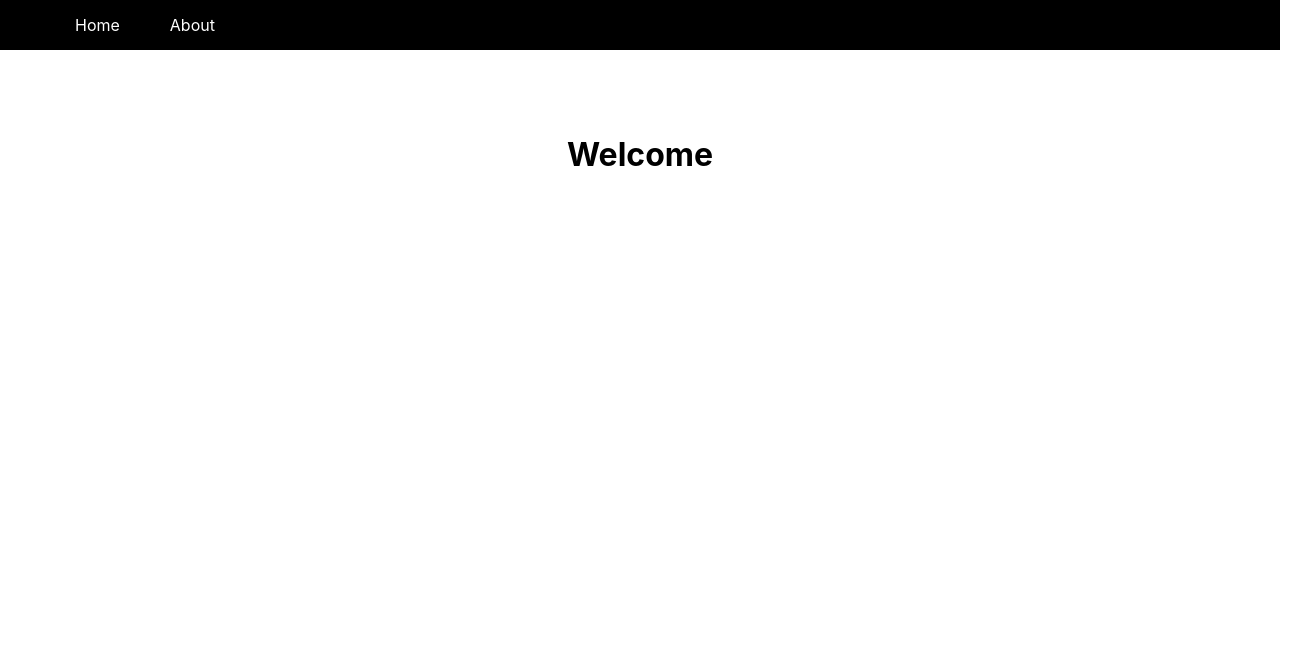
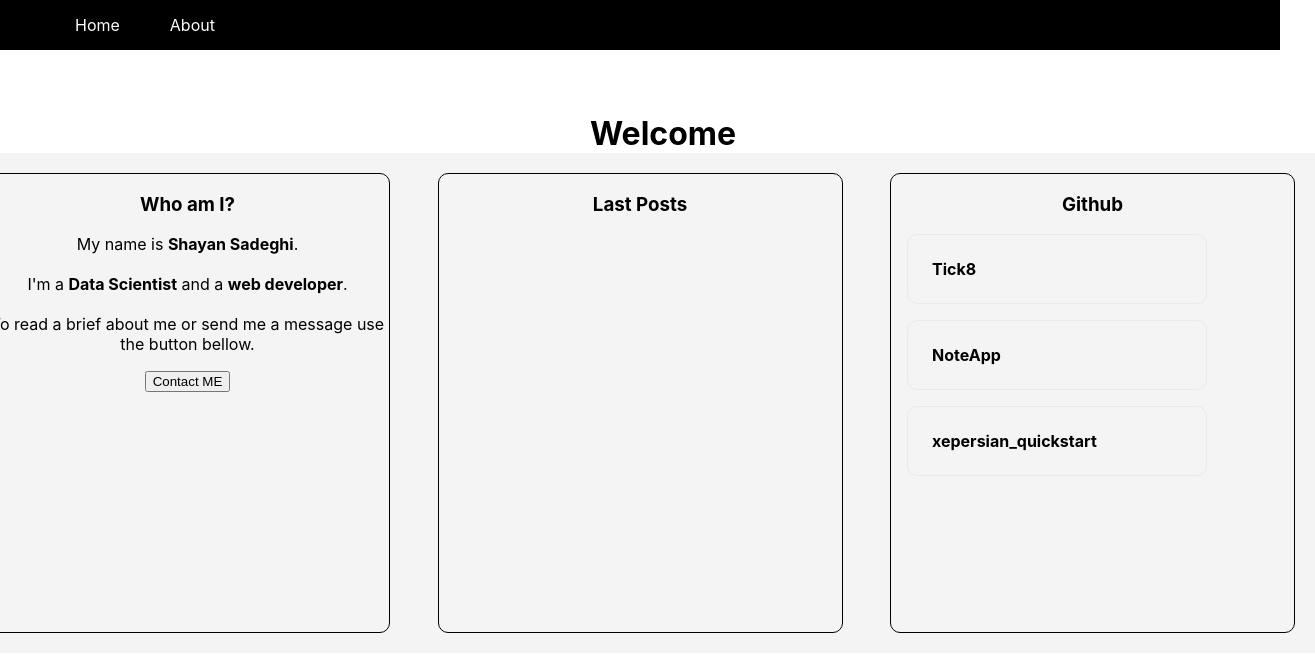
Before and after one commit to ShayanSadeghi/PersonalBlog, a Next.js app: page / in a window 1280 px wide. Shown: the top 672 px of the page, 1315 px wide, since content can reach past the window. Built offline with nearby package versions, Linux system fonts and the light colour scheme.

Commit message:
initiate a landing page

```diff
--- a/pages/index.js
+++ b/pages/index.js
@@ -1,13 +1,74 @@
 import Head from "next/head";
+import Link from "next/link";
+import { useRouter } from "next/router";
+import styles from "../styles/Landing.module.css";
 
-export default function Home() {
+export default function Home(props) {
+  const router = useRouter();
   return (
-    <div>
+    <div className={styles.landing}>
       <Head>
         <title>Next Blog</title>
         <meta name="description" content="Generated by create next app" />
       </Head>
       <h1>Welcome</h1>
+
+      <div className={styles.container}>
+        <div className={styles.item}>
+          <Link href="/about" passHref>
+            <a>
+              <h3>Who am I?</h3>
+            </a>
+          </Link>
+          <p>
+            My name is <strong>Shayan Sadeghi</strong>.
+            <br />
+            <br />
+            I&apos;m a <strong>Data Scientist</strong> and a{" "}
+            <strong>web developer</strong>.
+            <br />
+            <br />
+            To read a brief about me or send me a message use the button bellow.
+          </p>
+
+          <button onClick={() => router.push("/about")}>Contact ME</button>
+        </div>
+
+        <div className={styles.item}>
+          <Link href="/posts" passHref>
+            <a>
+              <h3>Last Posts</h3>
+            </a>
+          </Link>
+        </div>
+
+        <div className={styles.item}>
+          <Link href="https://github.com/ShayanSadeghi" passHref>
+            <a target="_blank">
+              <h3>Github</h3>
+            </a>
+          </Link>
+          {props.pins.map((pin) => (
+            <div key={pin.id} className={styles.card}>
+              <strong>{pin.title}</strong>
+            </div>
+          ))}
+        </div>
+      </div>
     </div>
   );
 }
+
+export function getStaticProps() {
+  const gh = [
+    { id: "1", title: "Tick8" },
+    { id: "2", title: "NoteApp" },
+    { id: "3", title: "xepersian_quickstart" },
+  ];
+
+  return {
+    props: {
+      pins: gh,
+    },
+  };
+}
--- /dev/null
+++ b/styles/Landing.module.css
@@ -0,0 +1,33 @@
+.landing
+h1{
+    width: 100px;
+    margin: auto;
+}
+.container{
+    height: 500px;
+    width: 1350px;
+    display: flex;
+    justify-content: space-between;
+    background-color:#f4f4f4;
+
+}
+.item{
+    margin: 20px;
+    width: 30%;
+    border: 1px solid black;
+    border-radius: 10px;
+    text-align: center;
+}
+
+
+.card {
+    margin: 1rem;
+    padding: 1.5rem;
+    text-align: left;
+    color: inherit;
+    text-decoration: none;
+    border: 1px solid #eaeaea;
+    border-radius: 10px;
+    transition: color 0.15s ease, border-color 0.15s ease;
+    max-width: 300px;
+}
```
